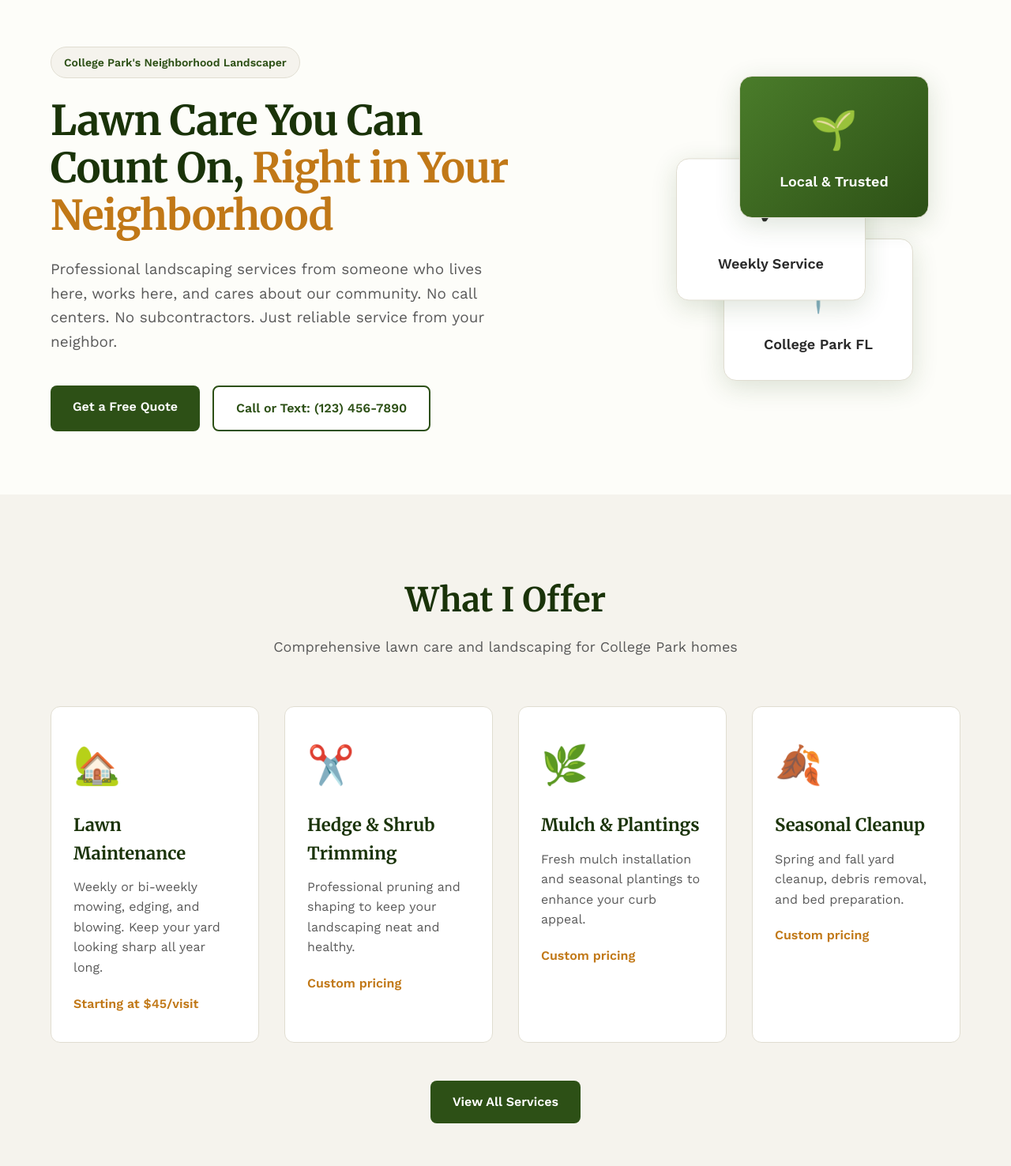
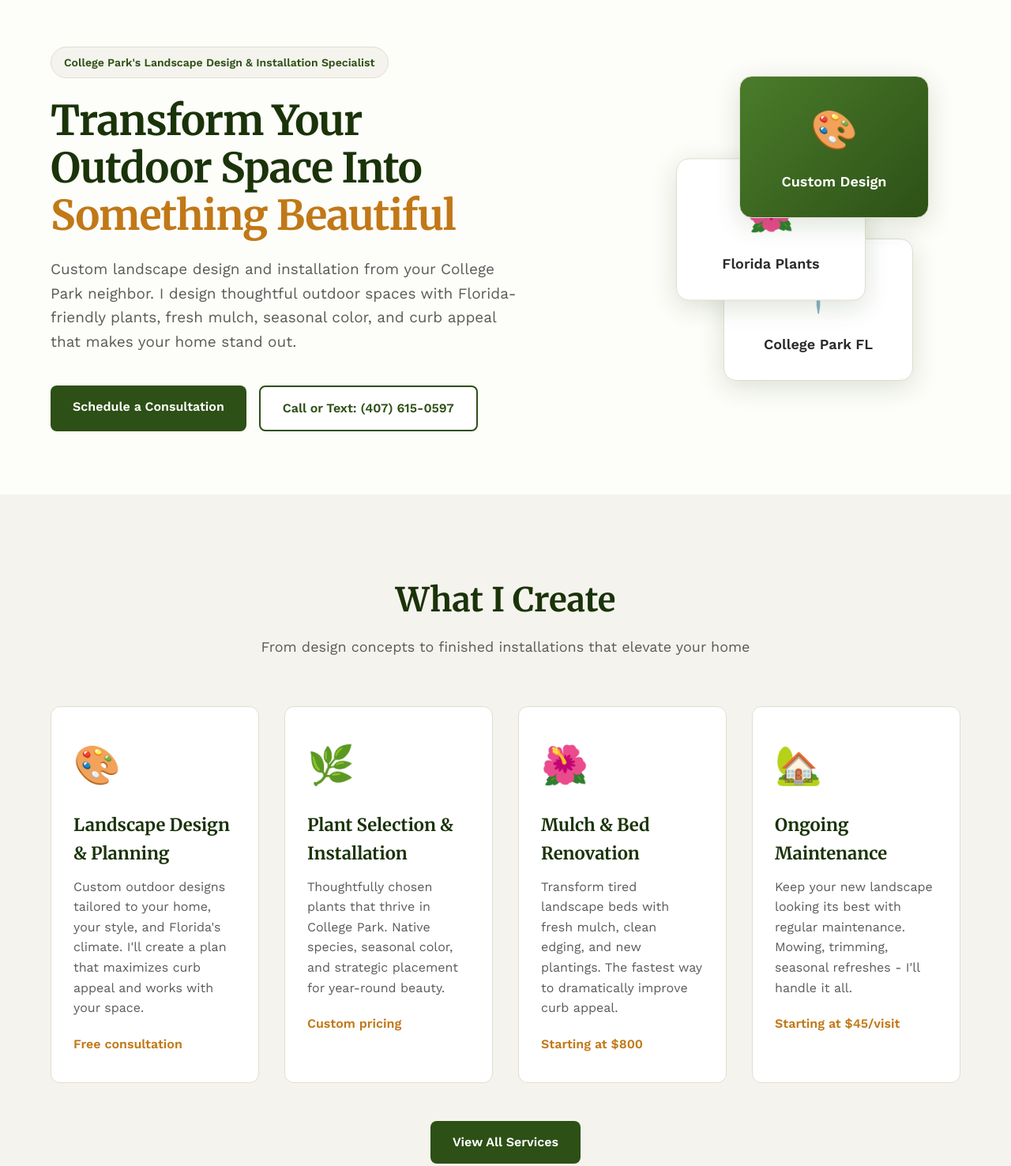
Before and after one commit to cornerstonehealthgroup/collegeparklandscaping, a plain HTML site: page index.html in a window 1280 px wide. Shown: the part 120-1596 px from the top of the page at 79% size. Drawn offline with nearby package versions, Linux system fonts and the light colour scheme.

Commit message:
Update index.html

````diff
--- a/index.html
+++ b/index.html
@@ -20,29 +20,29 @@
 <a href="about.html" class="nav-link">About</a>
 <a href="contact.html" class="nav-link">Contact</a>
 </div>
-<a href="tel:+1234567890" class="nav-cta">Call Now</a>
+<a href="tel:+14076150597" class="nav-cta">Call Now</a>
 </div>
 </nav>
 ```
 <section class="hero">
 <div class="hero-content">
-<div class="hero-badge">College Park's Neighborhood Landscaper</div>
-<h1 class="hero-title">Lawn Care You Can Count On, <span class="highlight">Right in Your Neighborhood</span></h1>
-<p class="hero-subtitle">Professional landscaping services from someone who lives here, works here, and cares about our community. No call centers. No subcontractors. Just reliable service from your neighbor.</p>
+<div class="hero-badge">College Park's Landscape Design & Installation Specialist</div>
+<h1 class="hero-title">Transform Your Outdoor Space Into <span class="highlight">Something Beautiful</span></h1>
+<p class="hero-subtitle">Custom landscape design and installation from your College Park neighbor. I design thoughtful outdoor spaces with Florida-friendly plants, fresh mulch, seasonal color, and curb appeal that makes your home stand out.</p>
 <div class="hero-actions">
-<a href="contact.html" class="btn btn-primary">Get a Free Quote</a>
-<a href="tel:+1234567890" class="btn btn-secondary">Call or Text: (123) 456-7890</a>
+<a href="contact.html" class="btn btn-primary">Schedule a Consultation</a>
+<a href="tel:+14076150597" class="btn btn-secondary">Call or Text: (407) 615-0597</a>
 </div>
 </div>
 <div class="hero-visual">
 <div class="card-stack">
 <div class="stack-card card-1">
-<div class="card-icon">🌱</div>
-<div class="card-text">Local & Trusted</div>
+<div class="card-icon">🎨</div>
+<div class="card-text">Custom Design</div>
 </div>
 <div class="stack-card card-2">
-<div class="card-icon">✓</div>
-<div class="card-text">Weekly Service</div>
+<div class="card-icon">🌺</div>
+<div class="card-text">Florida Plants</div>
 </div>
 <div class="stack-card card-3">
 <div class="card-icon">📍</div>
@@ -54,33 +54,33 @@
 <section class="services-preview">
 <div class="container">
 <div class="section-header">
-<h2>What I Offer</h2>
-<p>Comprehensive lawn care and landscaping for College Park homes</p>
+<h2>What I Create</h2>
+<p>From design concepts to finished installations that elevate your home</p>
 </div>
 <div class="services-grid">
 <div class="service-card">
-<div class="service-icon">🏡</div>
-<h3>Lawn Maintenance</h3>
-<p>Weekly or bi-weekly mowing, edging, and blowing. Keep your yard looking sharp all year long.</p>
-<div class="service-price">Starting at $45/visit</div>
+<div class="service-icon">🎨</div>
+<h3>Landscape Design & Planning</h3>
+<p>Custom outdoor designs tailored to your home, your style, and Florida's climate. I'll create a plan that maximizes curb appeal and works with your space.</p>
+<div class="service-price">Free consultation</div>
 </div>
 <div class="service-card">
-<div class="service-icon">✂️</div>
-<h3>Hedge & Shrub Trimming</h3>
-<p>Professional pruning and shaping to keep your landscaping neat and healthy.</p>
+<div class="service-icon">🌿</div>
+<h3>Plant Selection & Installation</h3>
+<p>Thoughtfully chosen plants that thrive in College Park. Native species, seasonal color, and strategic placement for year-round beauty.</p>
 <div class="service-price">Custom pricing</div>
 </div>
 <div class="service-card">
-<div class="service-icon">🌿</div>
-<h3>Mulch & Plantings</h3>
-<p>Fresh mulch installation and seasonal plantings to enhance your curb appeal.</p>
-<div class="service-price">Custom pricing</div>
+<div class="service-icon">🌺</div>
+<h3>Mulch & Bed Renovation</h3>
+<p>Transform tired landscape beds with fresh mulch, clean edging, and new plantings. The fastest way to dramatically improve curb appeal.</p>
+<div class="service-price">Starting at $800</div>
 </div>
 <div class="service-card">
-<div class="service-icon">🍂</div>
-<h3>Seasonal Cleanup</h3>
-<p>Spring and fall yard cleanup, debris removal, and bed preparation.</p>
-<div class="service-price">Custom pricing</div>
+<div class="service-icon">🏡</div>
+<h3>Ongoing Maintenance</h3>
+<p>Keep your new landscape looking its best with regular maintenance. Mowing, trimming, seasonal refreshes - I'll handle it all.</p>
+<div class="service-price">Starting at $45/visit</div>
 </div>
 </div>
 <div class="services-cta">
@@ -92,20 +92,20 @@
 <div class="container">
 <div class="why-content">
 <div class="why-text">
-<h2>Why Choose a Local Landscaper?</h2>
-<p>Big Orlando companies treat you like a number. They send different crews every week, rush through jobs, and disappear when you have questions.</p>
-<p>I'm different. I live in College Park. I care about how our neighborhood looks because it's my neighborhood too. You'll get the same person every time - someone who knows your yard and takes pride in doing it right.</p>
+<h2>Why Choose a Local Landscape Designer?</h2>
+<p>Big landscaping companies send different crews, use cookie-cutter designs, and disappear after installation. They don't know which plants actually thrive in College Park's microclimates or what your neighbors are looking for.</p>
+<p>I'm different. I live here. I design landscapes that fit our neighborhood's character - historic charm meets modern Florida living. You'll work directly with me from concept to completion, and I'll be around to make sure your investment grows beautifully.</p>
 <ul class="why-list">
-<li>Direct communication - text or call me anytime</li>
-<li>Consistent quality - I do the work myself</li>
-<li>Flexible scheduling - I work around your needs</li>
-<li>Community investment - supporting local families</li>
+<li>Direct collaboration on design - your vision, my expertise</li>
+<li>Florida-specific plant knowledge that actually works here</li>
+<li>Attention to detail in every installation</li>
+<li>Available after installation - your landscape is my reputation</li>
 </ul>
 </div>
 <div class="why-visual">
 <div class="map-placeholder">
-<div class="map-marker">📍</div>
-<div class="map-text">Proudly serving<br><strong>College Park</strong></div>
+<div class="map-marker">🎨</div>
+<div class="map-text">Designing beautiful spaces<br><strong>College Park</strong></div>
 </div>
 </div>
 </div>
@@ -128,11 +128,11 @@
 <section class="cta-section">
 <div class="container">
 <div class="cta-box">
-<h2>Ready to Get Started?</h2>
-<p>Text or call for a free quote. I'll visit your property and give you honest pricing with no pressure.</p>
+<h2>Ready to Transform Your Landscape?</h2>
+<p>Let's walk your property together. I'll share ideas, answer questions, and create a plan that fits your vision and budget.</p>
 <div class="cta-actions">
-<a href="tel:+1234567890" class="btn btn-large">(123) 456-7890</a>
-<a href="contact.html" class="btn btn-secondary-large">Request a Quote Online</a>
+<a href="tel:+14076150597" class="btn btn-large">(407) 615-0597</a>
+<a href="contact.html" class="btn btn-secondary-large">Schedule a Consultation</a>
 </div>
 </div>
 </div>
@@ -152,8 +152,8 @@
 </div>
 <div class="footer-col">
 <h4>Get in Touch</h4>
-<a href="tel:+1234567890">Call: (123) 456-7890</a>
-<a href="mailto:skyler@collegeparklandscaping.com">skyler@collegeparklandscaping.com</a>
+<a href="tel:+14076150597">Call: (407) 615-0597</a>
+<a href="mailto:collegeparklandscaping@gmail.com">collegeparklandscaping@gmail.com</a>
 </div>
 </div>
 <div class="footer-bottom">
````
